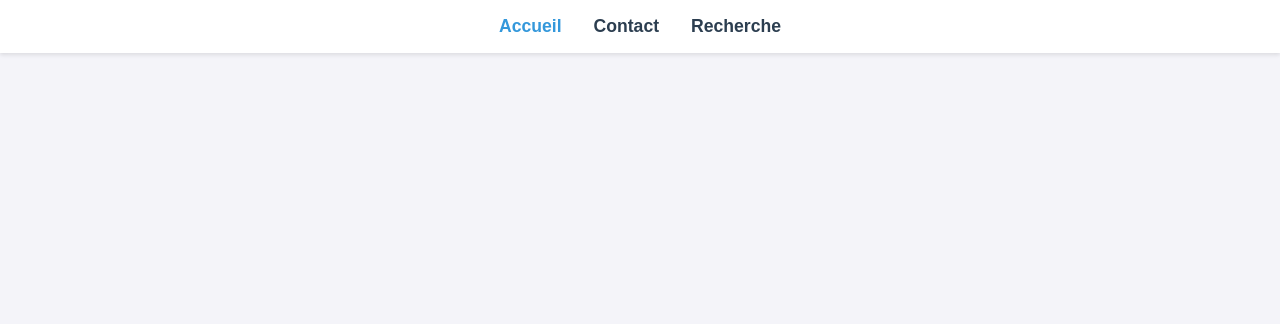
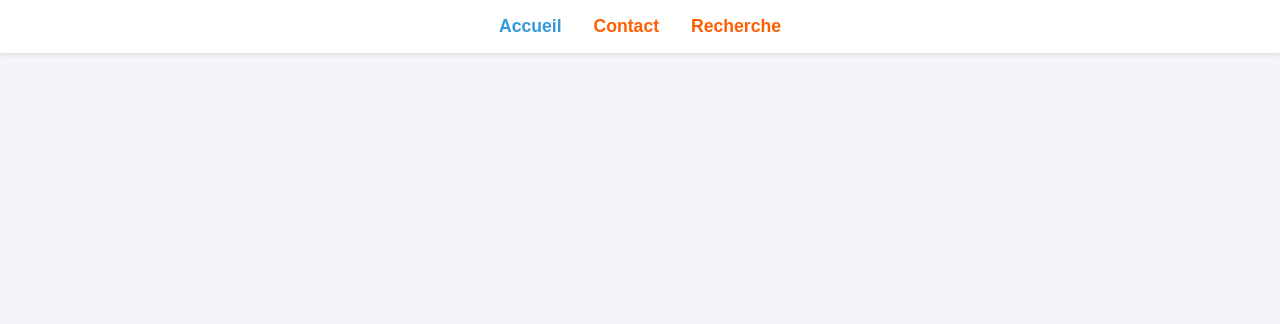
Before and after one commit to NLasorne/DevOps, a plain HTML site: page index.html in a window 1280 px wide. Shown: the top 324 px of the page. Drawn offline with Linux system fonts and the light colour scheme.

Commit message:
Refactor: Changement texte navbar orange

```diff
--- a/ligne.css
+++ b/ligne.css
@@ -26,7 +26,7 @@ header {
 
 .navbar a {
   text-decoration: none;
-  color: #2c3e50;
+  color: #ff5e00;
   font-weight: bold;
   font-size: 1.1rem;
   transition: color 0.2s ease;
```
